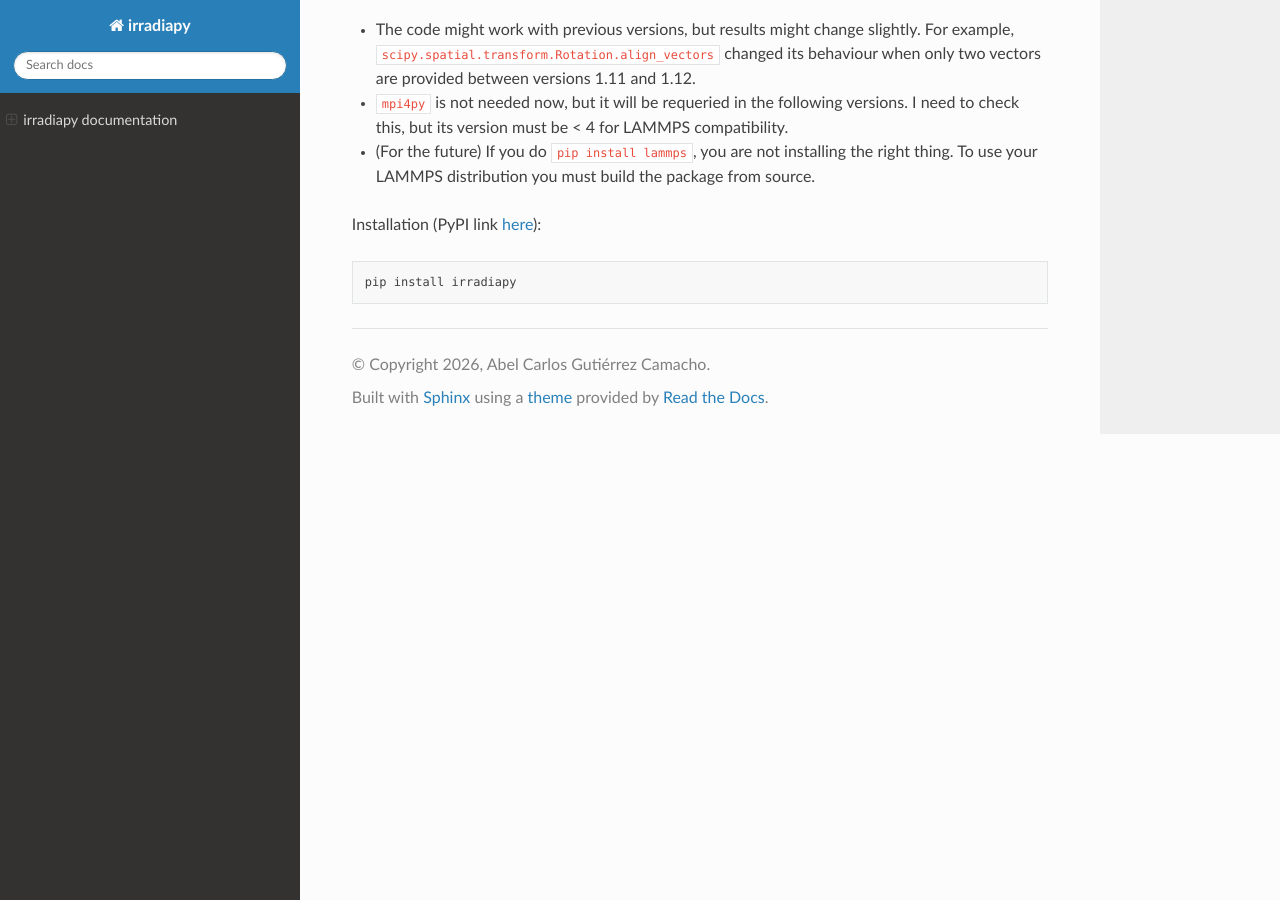
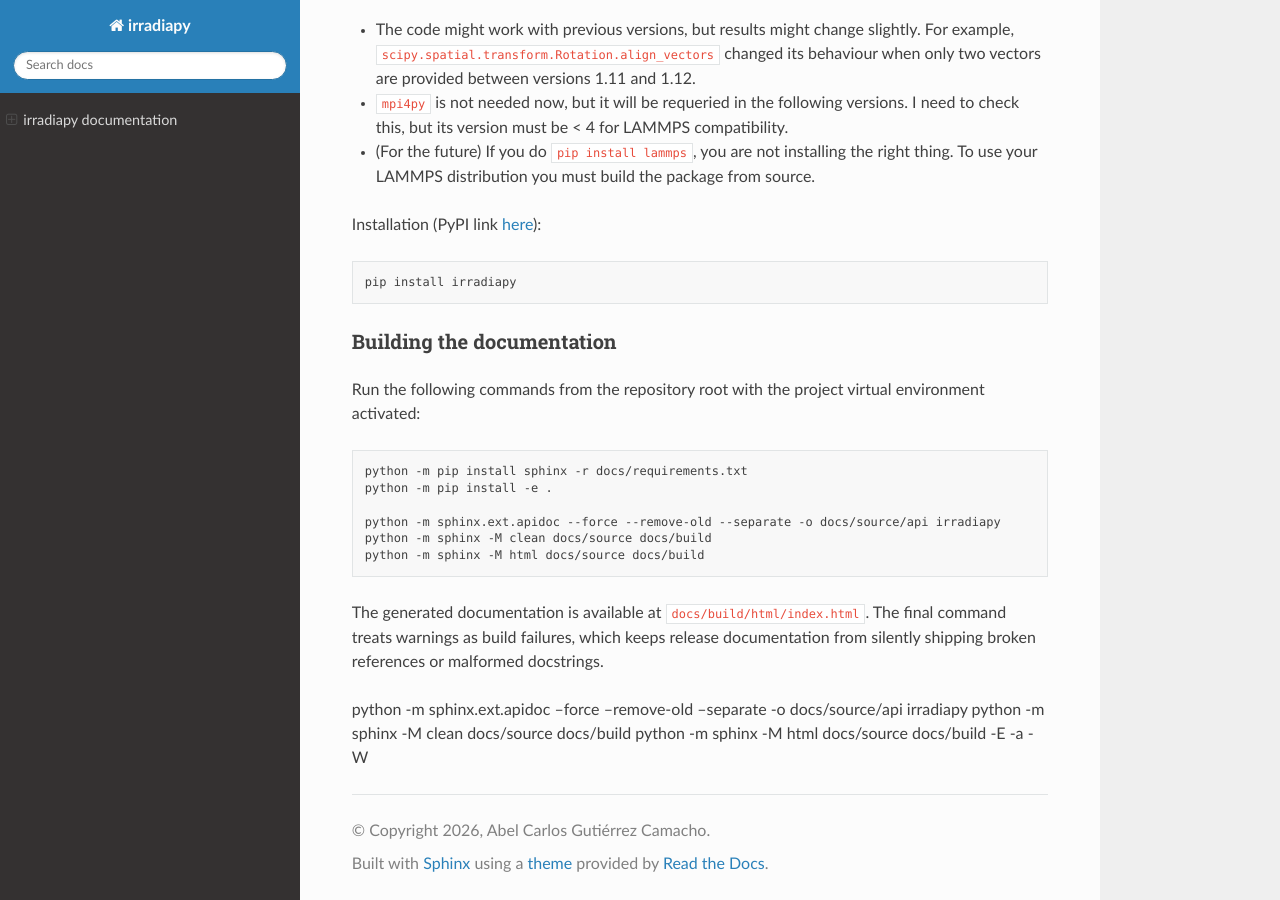
Before and after one commit to acgc99/irradiapy, a Sphinx documentation site: the page built from docs/source/index.rst, in a window 1280 px wide and 900 px high, scrolled down 2709 px. Built offline with Sphinx 7.4.7 and the Read the Docs theme 3.1.0, drawn with Linux system fonts in a browser that asks for light colours.

Commit message:
Docs fixing

````diff
--- a/README.md
+++ b/README.md
@@ -70,6 +70,27 @@ Note that:
 - (For the future) If you do `pip install lammps`, you are not installing the right thing. To use your LAMMPS distribution you must build the package from source.
 
 Installation (PyPI link [here](https://pypi.org/project/irradiapy/)):
-```
+
+```bash
 pip install irradiapy
 ```
+
+## Building the documentation
+
+Run the following commands from the repository root with the project virtual environment activated:
+
+```bash
+python -m pip install sphinx -r docs/requirements.txt
+python -m pip install -e .
+
+python -m sphinx.ext.apidoc --force --remove-old --separate -o docs/source/api irradiapy
+python -m sphinx -M clean docs/source docs/build
+python -m sphinx -M html docs/source docs/build
+```
+
+The generated documentation is available at `docs/build/html/index.html`. The final command treats warnings as build failures, which keeps release documentation from silently shipping broken references or malformed docstrings.
+
+
+python -m sphinx.ext.apidoc --force --remove-old --separate -o docs/source/api irradiapy
+python -m sphinx -M clean docs/source docs/build
+python -m sphinx -M html docs/source docs/build -E -a -W
--- a/docs/source/conf.py
+++ b/docs/source/conf.py
@@ -32,6 +32,12 @@ extensions = [
     "myst_parser",  # support for Markdown files
     "sphinx.ext.autosummary",  # generate summary tables for modules
 ]
+
+# Render Napoleon ``Attributes`` sections as ``:ivar:`` fields.  Dataclass
+# attributes are also discovered by autodoc; using separate attribute
+# directives would register each field twice.
+napoleon_use_ivar = True
+
 source_suffix = {
     ".rst": "restructuredtext",
     ".md": "markdown",
````
Also changed, not shown: 5 other files.
